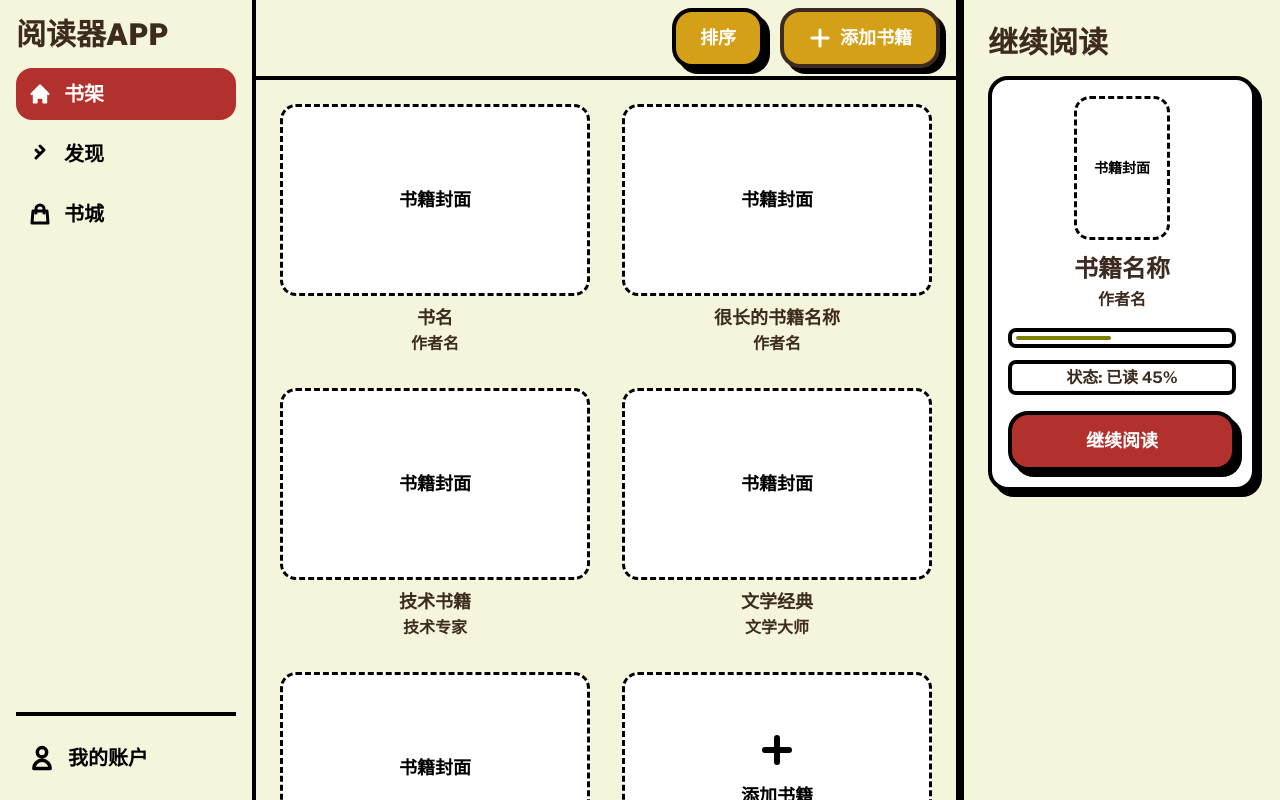
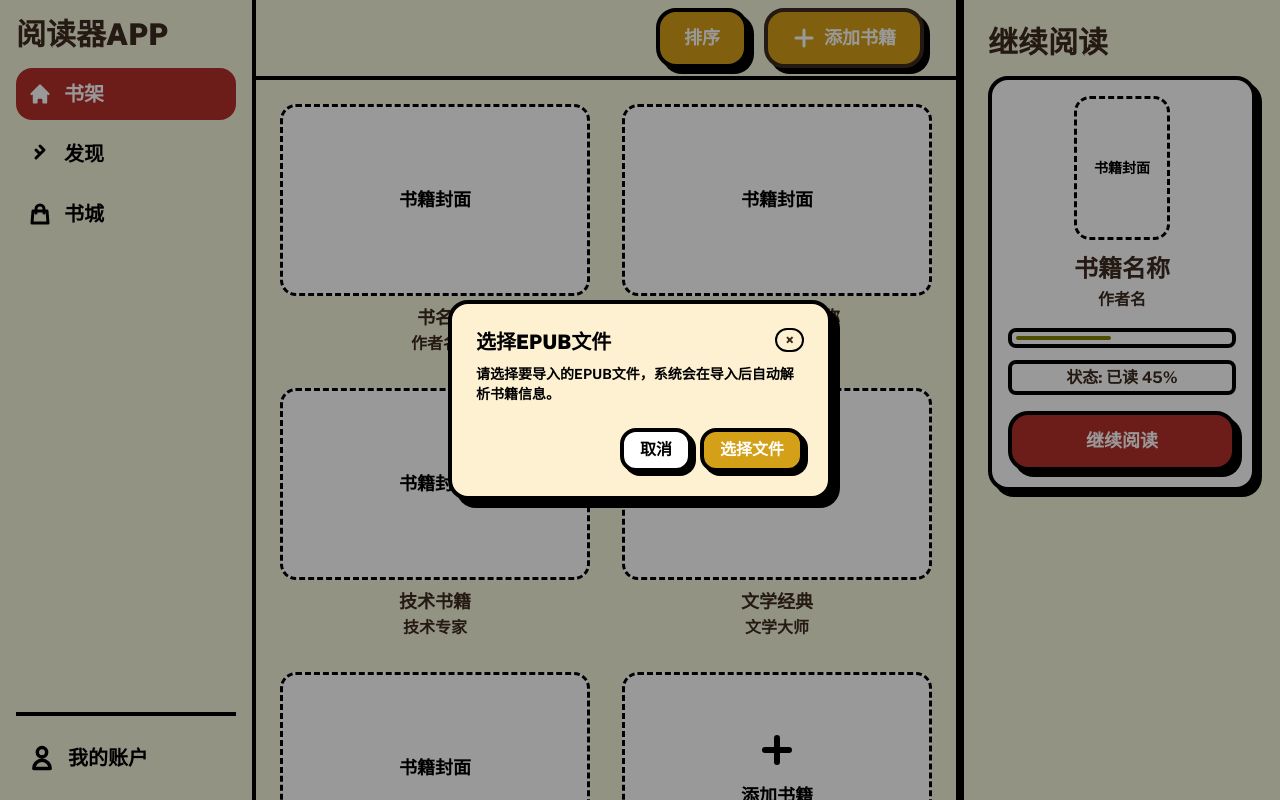
Before and after one commit to brelance/midda, a React (Vite) app: page / in a window 1280 px wide. Both pictures are taken after a click on the button "添加书籍". Built offline with nearby package versions, Linux system fonts and the light colour scheme.

Commit message:
Add an in-app modal for the Add Book flow and parent the native picker to the main window

```diff
--- a/electron/main/api/epub/epub.api.ts
+++ b/electron/main/api/epub/epub.api.ts
@@ -1,11 +1,13 @@
-import { ipcMain, dialog } from 'electron';
+import { ipcMain, dialog, BrowserWindow } from 'electron';
 import { EPUBService } from './epubService';
 
 export function setupEpubApiHandler() {
   const epubService = new EPUBService();
 
-  ipcMain.handle('epub:select-file', async () => {
-    const result = await dialog.showOpenDialog({
+  ipcMain.handle('epub:select-file', async (event) => {
+    const parentWindow = BrowserWindow.fromWebContents(event.sender) ?? undefined;
+
+    const result = await dialog.showOpenDialog(parentWindow, {
       properties: ['openFile'],
       filters: [
         { name: 'EPUB Files', extensions: ['epub'] },
--- a/package.json
+++ b/package.json
@@ -15,7 +15,7 @@
     "@tailwindcss/vite": "^4.1.14",
     "better-sqlite3": "^12.4.1",
     "dotenv": "^17.2.3",
-    "epub": "^0.3.0",
+    "epub": "^1.3.0",
     "file-type": "^21.0.0",
     "jszip": "^3.10.1",
     "react": "^18.2.0",
--- a/src/components/AddBookButton.tsx
+++ b/src/components/AddBookButton.tsx
@@ -7,22 +7,22 @@ interface AddBookButtonProps {
 
 const AddBookButton: React.FC<AddBookButtonProps> = ({ onBookAdded }) => {
   const [isLoading, setIsLoading] = useState(false);
+  const [isModalOpen, setIsModalOpen] = useState(false);
 
-  const handleAddBook = async () => {
+  const handleSelectFile = async () => {
     try {
       setIsLoading(true);
 
-      // 1. 选择EPUB文件
       const filePath = await window.api.epub.selectFile();
       if (!filePath) {
+        setIsLoading(false);
         return; // 用户取消选择
       }
 
-      // 2. 解析EPUB文件
       const bookData = await window.api.epub.parseFile(filePath);
 
-      // 3. 调用父组件回调
       onBookAdded(bookData);
+      setIsModalOpen(false);
     } catch (error) {
       console.error('添加书籍失败:', error);
       // 显示用户友好的错误提示
@@ -32,9 +32,20 @@ const AddBookButton: React.FC<AddBookButtonProps> = ({ onBookAdded }) => {
     }
   };
 
+  const openModal = () => {
+    setIsModalOpen(true);
+  };
+
+  const closeModal = () => {
+    if (!isLoading) {
+      setIsModalOpen(false);
+    }
+  };
+
   return (
+    <>
       <button
-      onClick={handleAddBook}
+        onClick={openModal}
         disabled={isLoading}
         className="brutalist-button border-4 border-black rounded-[20px] shadow-[6px_6px_0px_0px_rgba(0,0,0,1)] bg-[#d4a017] text-white p-4 font-black text-lg hover:translate-x-[3px] hover:translate-y-[3px] hover:shadow-[3px_3px_0px_0px_rgba(0,0,0,1)] active:translate-x-[6px] active:translate-y-[6px] active:shadow-[0px_0px_0px_0px_rgba(0,0,0,1)] transition-all duration-100 disabled:opacity-50 disabled:cursor-not-allowed"
       >
@@ -62,6 +73,43 @@ const AddBookButton: React.FC<AddBookButtonProps> = ({ onBookAdded }) => {
           </div>
         )}
       </button>
+
+      {isModalOpen && (
+        <div className="fixed inset-0 z-50 flex items-center justify-center bg-black/40 px-4">
+          <div className="w-full max-w-sm rounded-[20px] border-4 border-black bg-[#fdf1d2] p-6 shadow-[8px_8px_0px_0px_rgba(0,0,0,1)]">
+            <div className="flex items-start justify-between">
+              <h2 className="text-xl font-black text-black">选择EPUB文件</h2>
+              <button
+                onClick={closeModal}
+                disabled={isLoading}
+                className="ml-2 border-2 border-black rounded-full px-2 font-black text-sm hover:bg-black hover:text-white transition-colors duration-100 disabled:opacity-50 disabled:cursor-not-allowed"
+              >
+                ×
+              </button>
+            </div>
+            <p className="mt-2 text-sm text-black">
+              请选择要导入的EPUB文件，系统会在导入后自动解析书籍信息。
+            </p>
+            <div className="mt-6 flex justify-end space-x-2">
+              <button
+                onClick={closeModal}
+                disabled={isLoading}
+                className="border-4 border-black rounded-[16px] bg-white px-4 py-2 font-bold text-black shadow-[4px_4px_0px_0px_rgba(0,0,0,1)] hover:translate-x-[2px] hover:translate-y-[2px] hover:shadow-[2px_2px_0px_0px_rgba(0,0,0,1)] transition-all duration-100 disabled:opacity-50 disabled:cursor-not-allowed"
+              >
+                取消
+              </button>
+              <button
+                onClick={handleSelectFile}
+                disabled={isLoading}
+                className="border-4 border-black rounded-[16px] bg-[#d4a017] px-4 py-2 font-bold text-white shadow-[4px_4px_0px_0px_rgba(0,0,0,1)] hover:translate-x-[2px] hover:translate-y-[2px] hover:shadow-[2px_2px_0px_0px_rgba(0,0,0,1)] transition-all duration-100 disabled:opacity-50 disabled:cursor-not-allowed"
+              >
+                {isLoading ? '导入中...' : '选择文件'}
+              </button>
+            </div>
+          </div>
+        </div>
+      )}
+    </>
   );
 };
 
```
Also changed, not shown: 1 other file (tests, documents, lock files or other folders). Lines whose indentation alone changed are shown as unchanged.
